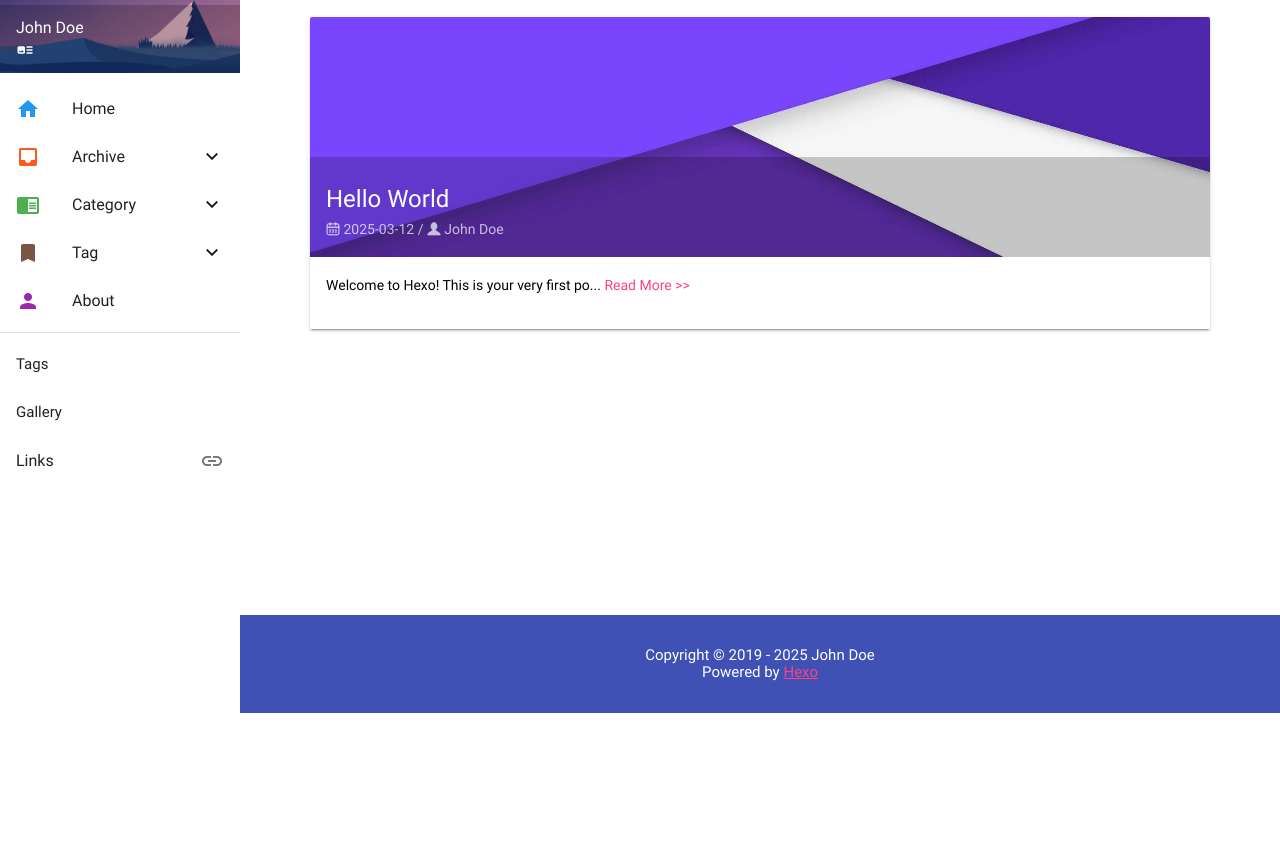
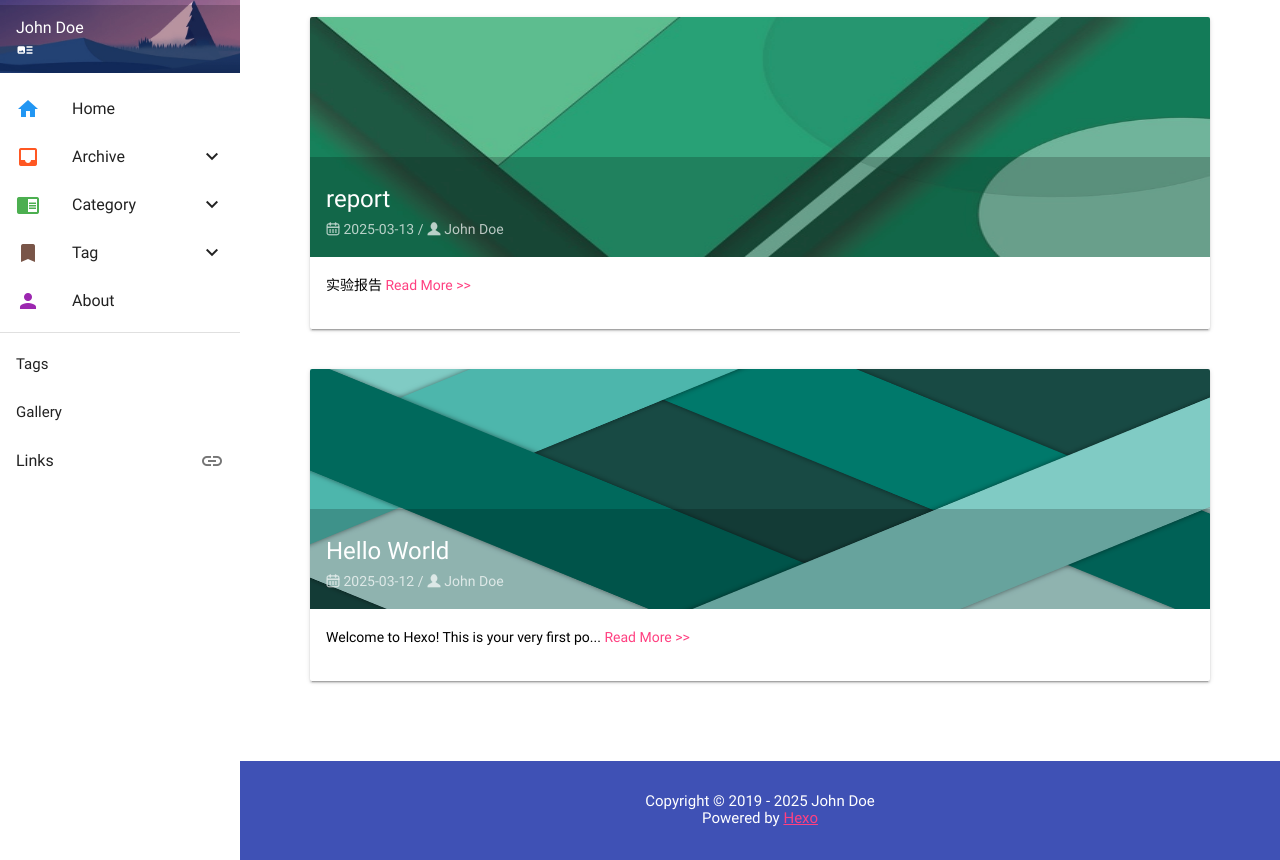
Before and after one commit to DrNiuyeye/DrNiuyeye.github.io, a plain HTML site: page archives/2025/03/index.html in a window 1280 px wide. Shown: the part 87-947 px from the top of the page. Before the commit the page ends 800 px from the top, so only its background shows below. Drawn offline with Linux system fonts and the light colour scheme; no server answers; files whose address does not match are found by name.

Commit message:
Site updated: 2025-03-13 13:03:46

```diff
--- a/archives/2025/03/index.html
+++ b/archives/2025/03/index.html
@@ -97,7 +97,7 @@
       </div>
       <div class="mdui-collapse-item-body mdui-list mdui-list-dense">
 
-        <a class="mdui-ripple sidebar_archives-link" href="/archives/2025/03/">March 2025<span class="mdui-ripple sidebar_archives-count">1</span></a>
+        <a class="mdui-ripple sidebar_archives-link" href="/archives/2025/03/">March 2025<span class="mdui-ripple sidebar_archives-count">2</span></a>
 
       </div>
     </div>
@@ -160,9 +160,33 @@
   <main id="main" class="mdui-m-t-5 fadeIn animated">
 
   <article class="mdui-card mdui-m-b-5 mdui-hoverable">
+    <a href="/2025/03/13/report/">
+      <header class="mdui-card-media mdui-ripple">
+        <img src="/images/random/material-6.png" style="max-height: 240px;">
+        <div class="mdui-card-media-covered">
+          <div class="mdui-card-primary">
+            <div class="mdui-card-primary-title">report</div>
+            <div class="mdui-card-primary-subtitle"><i class="iconfont">&#xe697;</i> 2025-03-13 / <i class="iconfont">&#xe601;</i> John Doe</div>
+          </div>
+        </div>
+      </header>
+    </a>
+    <div class="mdui-card-content mdui-typo">
+
+        实验报告
+
+      <a href="/2025/03/13/report/">Read More >></a>
+    </div>
+    <footer class="mdui-card-actions">
+
+
+    </footer>
+  </article>
+
+  <article class="mdui-card mdui-m-b-5 mdui-hoverable">
     <a href="/2025/03/12/hello-world/">
       <header class="mdui-card-media mdui-ripple">
-        <img src="/images/random/material-3.png" style="max-height: 240px;">
+        <img src="/images/random/material-16.png" style="max-height: 240px;">
         <div class="mdui-card-media-covered">
           <div class="mdui-card-primary">
             <div class="mdui-card-primary-title">Hello World</div>
```
Also changed, not shown: archives/2025/index.html (+26 -2 lines), archives/index.html (+26 -2 lines), index.html (+26 -2 lines), 2025/03/13/report/index.html (added).
